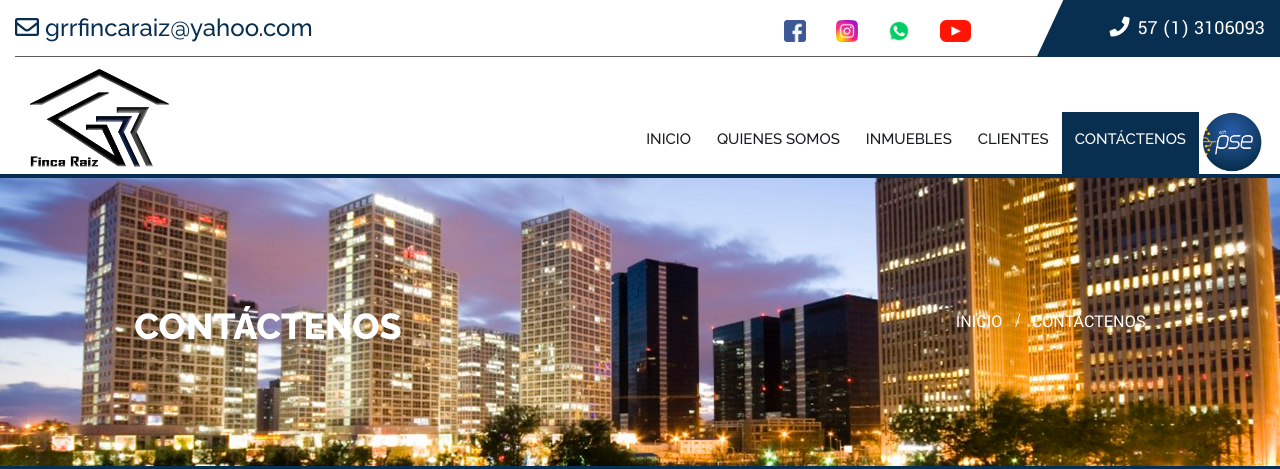
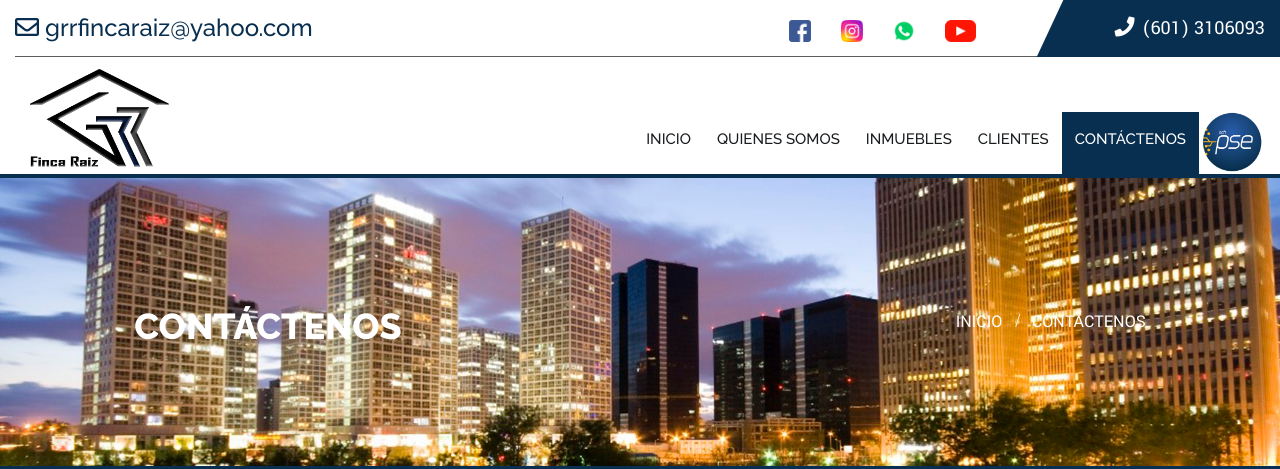
Before and after one commit to DexconDigital/grr, a PHP site: page /contacto.php in a window 1280 px wide. Shown: the top 469 px of the page. Run offline with PHP 8.4, Linux system fonts and the light colour scheme.

Commit message:
cambios indicativos telefono fijo

```diff
--- a/contacto.php
+++ b/contacto.php
@@ -98,7 +98,7 @@ include 'include/header.php'; ?>
                         <div class="text"></div>
                         <ul class="list-style-one">
                             <li><span class="icon blanco fas fa-map-marker-alt "></span><a  style="color:inherit;">Carrera 10 # 73 - 20 Oficina 102 Bogotá</a></li>
-                            <li><span class="icon blanco fas fa-phone"></span><a href="tel:+570313260861" style="color:inherit;">57 (1) 3106093</a></li>
+                            <li><span class="icon blanco fas fa-phone"></span><a href="tel:+570313260861" style="color:inherit;">(601) 3106093</a></li>
                             <li><span class="icon blanco fas fa-mobile-alt"></span><a href="tel:+573143612092" style="color:inherit;">314 361 2092</a></li>
                             <li><a href="mailto:grrfincaraiz@yahoo.com"><span class="icon blanco fa fa-envelope-o"></span> grrfincaraiz@yahoo.com</li></a>
                             <li><span class="icon blanco fa fa-clock-o"></span>Lunes a Viernes de 8:30 am a 12:30 pm y de 2:00 pm a 5:30 pm</li>
--- a/include/footer.php
+++ b/include/footer.php
@@ -62,7 +62,7 @@
                                 	<h2>Contáctenos</h2>
                                     <ul class="list-style-one style-two">
 
-                                        <li class="color-negro"><a  class="color-negro" href="tel:+570313106093"><span class="icon icon-blanco fa fa-phone"></span> 57 (1) 3106093</a></li>
+                                        <li class="color-negro"><a  class="color-negro" href="tel:+570313106093"><span class="icon icon-blanco fa fa-phone"></span> (601) 3106093</a></li>
                                         <li class="color-negro"><a class="color-negro"href="tel:+573143612092"><span class="icon fas fa-mobile-alt"></span>314 361 2092</a></li>
                                         <li class="color-negro"><a class="color-negro"href="mailto:grrfincaraiz@yahoo.com"><span class="icon icon-blanco fa fa-envelope-o"></span> grrfincaraiz@yahoo.com</a></li>
                                         <li class="color-negro"><span class="icon icon-blanco fa fa-map-marker"></span> Carrera 10 # 73 - 20 Oficina 102 Bogotá</li>
--- a/include/header.php
+++ b/include/header.php
@@ -58,7 +58,7 @@
                             </ul>
                         </div>
                         <ul class="number">
-                            <li><span class="icon fas fas fa-phone"></span><a href="tel:+570313260861" style="color:inherit;">57 (1) 3106093</a></li>
+                            <li><span class="icon fas fas fa-phone"></span><a href="tel:6013106093" style="color:inherit;">(601) 3106093</a></li>
                         </ul>
                     </div>
                 </div>
@@ -145,7 +145,7 @@
                                 </ul>
                             </div>
                             <ul class="number">
-                                <li><span class="icon fas fa-phone"></span><a href="tel:+570313260861" style="color:inherit;">57 (1) 3106093</a></li>
+                                <li><span class="icon fas fa-phone"></span><a href="tel:6013106093" style="color:inherit;">(601) 3106093</a></li>
                             </ul>
                         </div>
 
```
